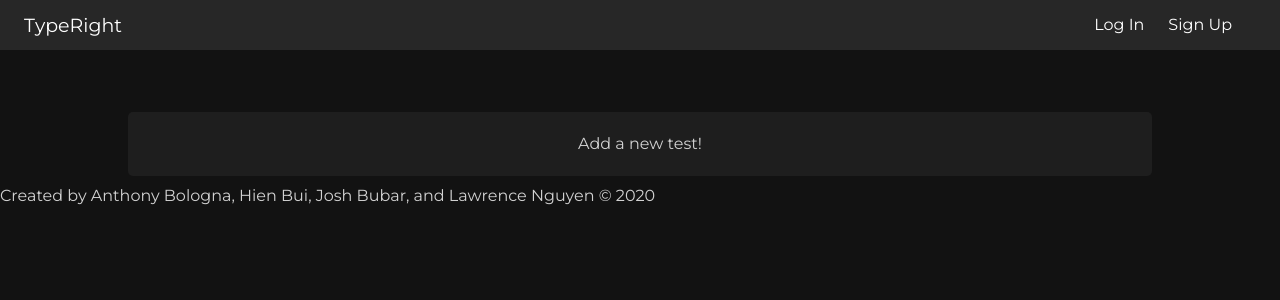
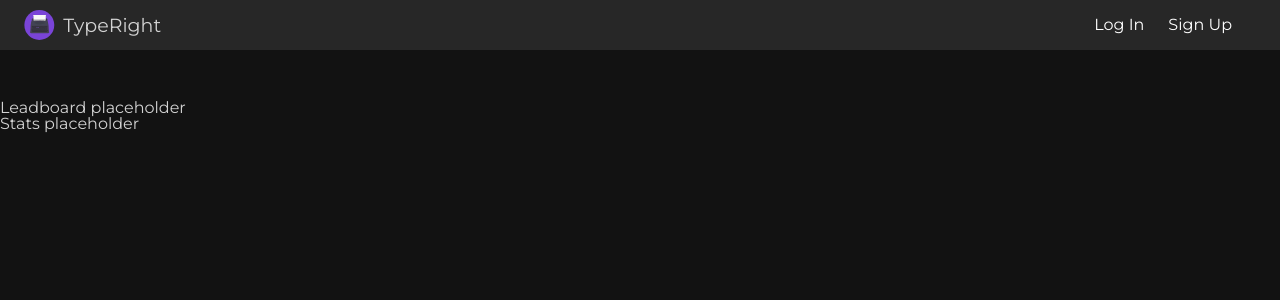
Before and after one commit to hiendbui/TypeRight, a React (Create React App) app in the folder frontend/: page /#/tests/1 in a window 1280 px wide. Before the commit this address led to /#/. Shown: the top 300 px of the page. Built offline with nearby package versions, Linux system fonts and the light colour scheme; no server answers.

Commit message:
add test show page

```diff
--- a/frontend/src/assets/styles/typing.scss
+++ b/frontend/src/assets/styles/typing.scss
@@ -1,9 +1,10 @@
+@import "./colors.scss";
 .letter {
     color: gray;
 }
 
 .letter.correct {
-    color: white;
+    color: $main-text;
 }
 
 .letter.incorrect {
@@ -22,3 +23,8 @@
     text-decoration: underline;
     text-decoration-color: red;
 }
+
+.type-container{
+    display: flex;
+    flex-wrap: wrap;
+}
--- a/frontend/src/components/app.jsx
+++ b/frontend/src/components/app.jsx
@@ -5,6 +5,7 @@ import NavBarContainer from './nav/navbar_container';
 import SessionModal from "./session/session_modal";
 import TestFormModal from "./test_form/test_form_modal";
 import Profile from './profile/profile';
+import Test from "./test/test_container"
 
 import MainPage from './main/main_page';
 
@@ -17,6 +18,7 @@ const App = () => (
       <Switch>
         <ProtectedRoute exact path="/profile" component={Profile} />
         <Route exact path="/" component={MainPage} />
+        <Route path="/tests/:testId" component={Test} />
         <Redirect to="/"/>
       </Switch>
     </div>
--- a/frontend/src/components/library/test_item.jsx
+++ b/frontend/src/components/library/test_item.jsx
@@ -10,7 +10,7 @@ function TestItem({ test, selectTest, openTestFormModal }) {
         openTestFormModal("Update")
     }
     return (
-        <Link to="#" className='test-item-container'>
+        <Link to={`/tests/${test._id}`} className='test-item-container'>
             <div className="test-item-preview">{test.content}</div>
             <div className="test-item-title">{test.title}
             {/* <button onClick={(e) => {editTest(test._id); e.stopPropagation()}}>edit</button> */}
--- a/frontend/src/components/main/main_page.js
+++ b/frontend/src/components/main/main_page.js
@@ -1,15 +1,15 @@
 import React from 'react';
-import TypeContainer from '../typing/typing_container';
 import LibraryContainer from '../library/library_container';
 import CreateTest from "./create_test";
 import "./main_page.scss";
 
 class MainPage extends React.Component {
-
+  constructor(props) {
+    super(props)
+  }
   render() {
     return (
       <div>
-        <TypeContainer/>
         <LibraryContainer/>
         <CreateTest/>
         <footer>
--- a/frontend/src/components/nav/navbar.jsx
+++ b/frontend/src/components/nav/navbar.jsx
@@ -1,6 +1,7 @@
 import React from 'react';
 import { Link } from 'react-router-dom';
 import "./navbar.scss";
+import Logo from "../../assets/images/typeright-logo.svg";
 
 class NavBar extends React.Component {
     constructor(props) {
@@ -37,7 +38,10 @@ class NavBar extends React.Component {
     render() {
         return (
             <div className="navbar">
-                <h1>TypeRight</h1>
+                <Link to="/" className="home-btn">
+                    <img src={Logo} alt="TypeRight Logo"/>
+                    <h1>TypeRight</h1>
+                </Link>
                 { this.getLinks() }
             </div>
         );
--- a/frontend/src/components/nav/navbar.scss
+++ b/frontend/src/components/nav/navbar.scss
@@ -23,3 +23,13 @@
         color: $accent-one;
     }
 }
+.home-btn{
+    display: flex;
+    align-items: center;
+    cursor: pointer;
+    img{
+        height: 30px;
+        width: auto;
+        margin-right: 8px;
+    }
+}
--- /dev/null
+++ b/frontend/src/components/test/test.jsx
@@ -0,0 +1,30 @@
+import React, { Component } from 'react'
+import TypingContainer from "../typing/typing_container"
+
+export default class Test extends Component {
+    constructor(props) {
+        super(props)
+        this.state = {loaded: false};
+    }
+    componentDidMount(){
+        const testId = this.props.match.params.testId;
+        if(this.props.tests && this.props.tests[testId]){
+            this.props.selectTest(testId)
+                .then(() => {this.setState({loaded: true})})
+        } else {
+            this.props.fetchTest(testId)
+                .then(() => {this.setState({loaded: true})})
+        }
+    }
+    render() {
+        return (
+            <div>
+                {this.state.loaded && <TypingContainer/>}
+                <section className="bottom-section">
+                    <div>Leadboard placeholder</div>
+                    <div>Stats placeholder</div>
+                </section>
+            </div>
+        )
+    }
+}
--- /dev/null
+++ b/frontend/src/components/test/test_container.js
@@ -0,0 +1,16 @@
+import { connect } from "react-redux";
+import { withRouter } from "react-router-dom";
+import Test from "./test"
+import { selectTest, fetchTest } from "../../actions/test_actions";
+
+
+const msp = state => ({
+    tests: state.tests
+})
+
+const mdp = (dispatch) => ({
+  selectTest: (testId) => dispatch(selectTest(testId)),
+  fetchTest: testId => dispatch(fetchTest(testId)),
+});
+
+export default withRouter(connect(msp, mdp)(Test))
--- a/frontend/src/components/typing/typing.jsx
+++ b/frontend/src/components/typing/typing.jsx
@@ -15,15 +15,14 @@ export default class typing extends Component {
     }
 
     componentDidMount(){
-        this.props.fetchRandomTest()
-            .then(() => this.setState({
-                wordObjs: this.props.test.content.split(' ').map(word => ({
-                    complete: false,
-                    letterObjs: word.split('').map(letter => ({
-                        letter
-                    }))
+        this.setState({
+            wordObjs: this.props.test.content.split(' ').map(word => ({
+                complete: false,
+                letterObjs: word.split('').map(letter => ({
+                    letter
                 }))
-            }));
+            }))
+        });
     }
 
     keySpace(e) {
@@ -162,6 +161,8 @@ export default class typing extends Component {
         if(!this.state.wordObjs) return null;
 
         return (
+        <div>
+            <h3>{this.props.test.title}</h3>
             <div className="type-container page-card" onKeyDown={this.handleKeyPress} tabindex="-1" >
                 {this.state.wordObjs.map( (wordObj, idx) =>
                     <span
@@ -179,6 +180,7 @@ export default class typing extends Component {
                     </span>
                 )}
             </div>
+        </div>
         )
     }
 }
--- a/frontend/src/components/typing/typing_container.js
+++ b/frontend/src/components/typing/typing_container.js
@@ -1,16 +1,17 @@
 import { connect } from 'react-redux';
 import { fetchRandomTest } from '../../actions/test_actions'
 import Typing from './typing';
+import {withRouter} from "react-router-dom";
 
-const mapStateToProps = state => ({
-   test: state.entities.tests[state.entities.tests.current],
+const mapStateToProps = (state, ownProps) => ({
+   test: state.entities.tests[ownProps.match.params.testId],
 });
 
 const mapDispatchToProps = dispatch => ({
     fetchRandomTest: () => dispatch(fetchRandomTest()),
 })
 
-export default connect(
+export default withRouter(connect(
   mapStateToProps,
   mapDispatchToProps
-)(Typing);
+)(Typing));
```
Also changed, not shown: frontend/src/assets/images/typeright-logo.svg (added).
